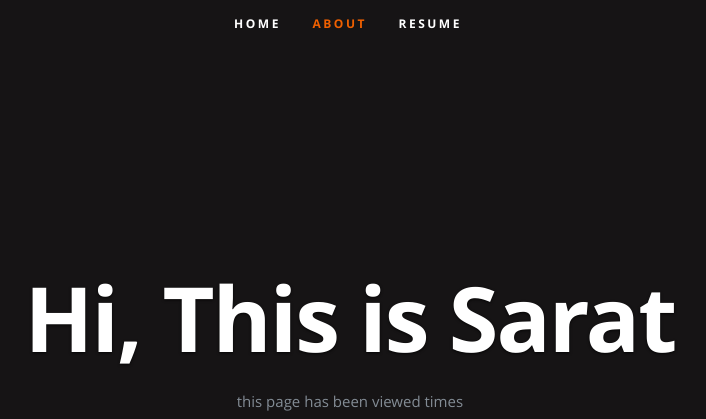
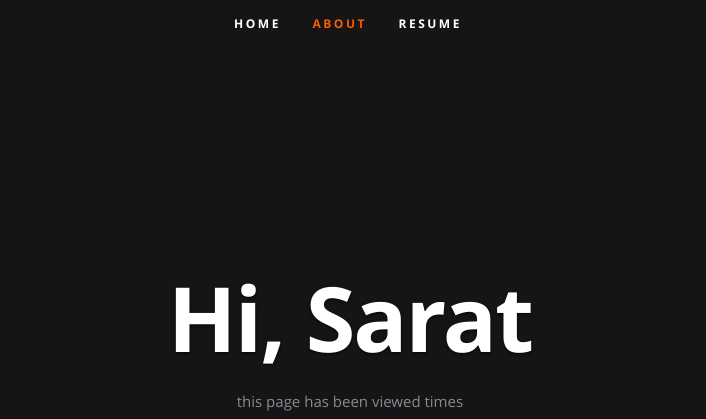
Before and after one commit to sarat-balogun/Azure-Resume, a plain HTML site: page frontend/index.html in a window 1280 px wide. Shown: the top 419 px of the page, without its empty margins (292-998 px from the left). Drawn offline with nearby package versions, Linux system fonts and the light colour scheme.

Commit message:
Update to FrontEnd

```diff
--- a/frontend/index.html
+++ b/frontend/index.html
@@ -54,7 +54,7 @@
 
       <div class="row banner">
          <div class="banner-text">
-            <h1 class="responsive-headline">Hi, This is Sarat </h1>
+            <h1 class="responsive-headline">Hi,  Sarat </h1>
 
             <p>this page has been viewed <a id="counter"></a> times </p>
             <ul class="social">
```
